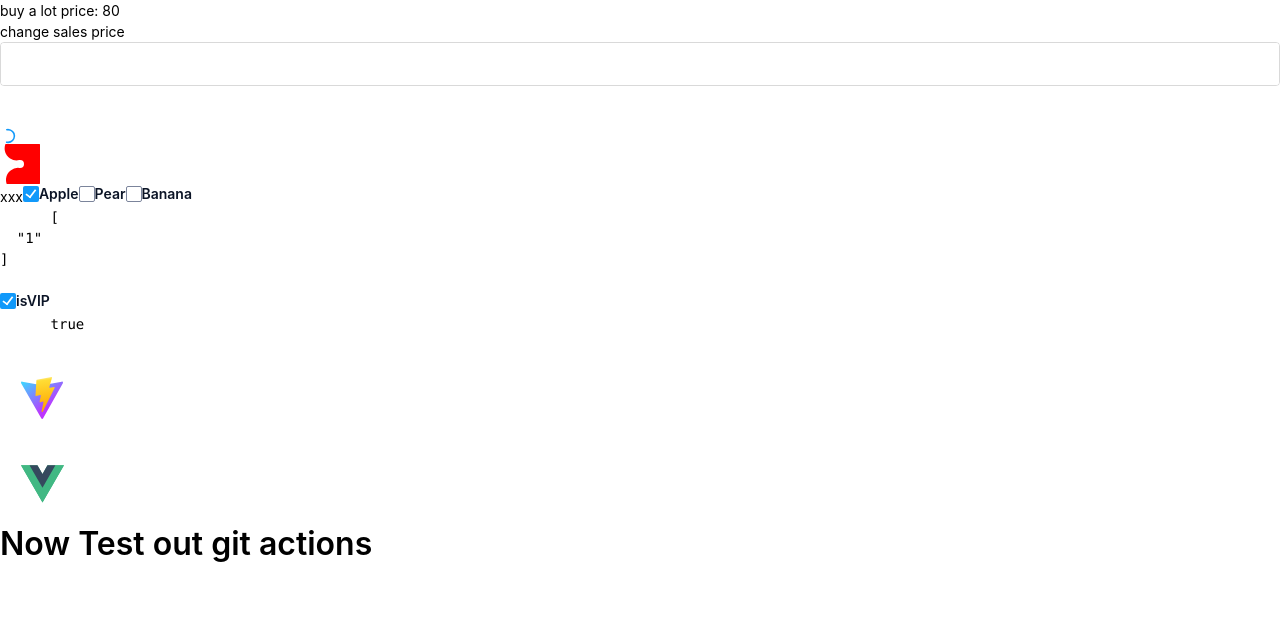
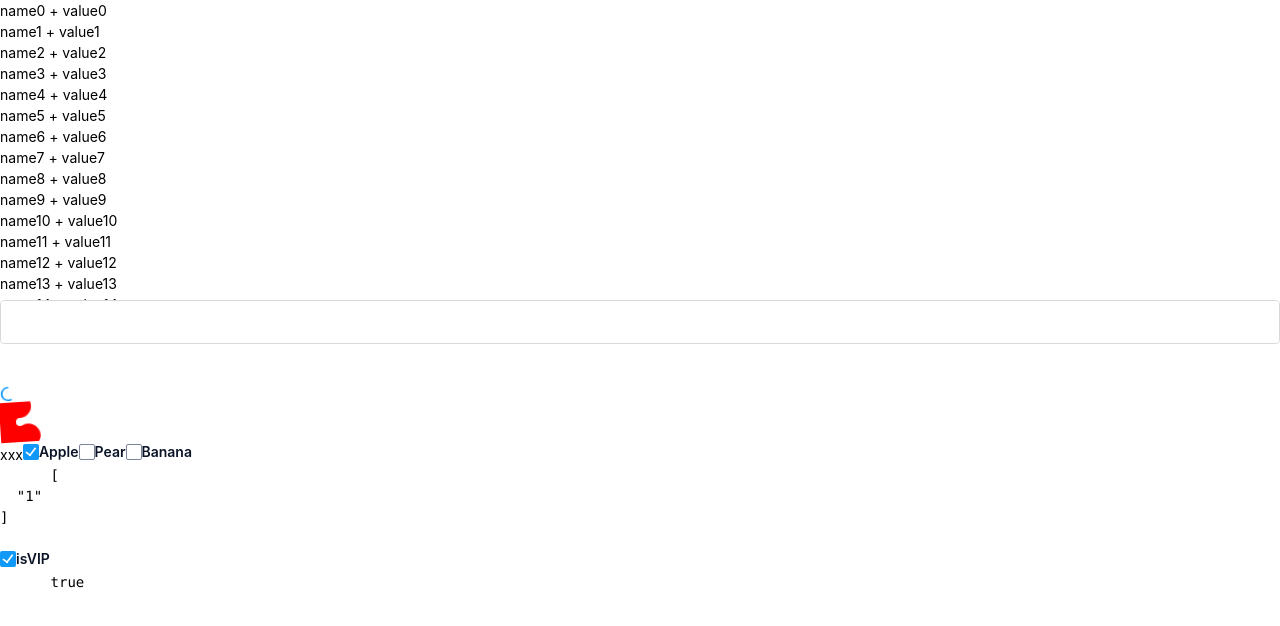
Before and after one commit to NoMoneyToRaisePigs/vue3-ui-lib, a Vue app: page / in a window 1280 px wide. Shown: the top 626 px of the page. Built offline with nearby package versions, Linux system fonts and the light colour scheme.

Commit message:
List Component - update slot logic

```diff
--- a/src/App.vue
+++ b/src/App.vue
@@ -1,10 +1,10 @@
 <template>
   <div>
-    <p>buy a lot price: {{ BuyAlot }}</p>
-    <p>{{ internalPrice }}</p>
-    <button @click="chagneSalesPrice">
-      change sales price
-    </button>
+    <FunList :items="items" :item-height="itemHeight" :buffer="buffer">
+      <template #default="{ item }">
+        <p>{{ item.name }} + {{ item.value }}</p>
+      </template>
+    </FunList>
   </div>
   <div>
     <XInput v-model="inputVal" />
@@ -41,29 +41,6 @@
       {{ isVIP }}
     </pre>
   </div>
-  <div>
-    <a
-      href="https://vitejs.dev"
-      target="_blank"
-    >
-      <img
-        src="/vite.svg"
-        class="logo"
-        alt="Vite logo"
-      >
-    </a>
-    <a
-      href="https://vuejs.org/"
-      target="_blank"
-    >
-      <img
-        src="./assets/vue.svg"
-        class="logo vue"
-        alt="Vue logo"
-      >
-    </a>
-  </div>
-  <h2>Now Test out git actions</h2>
 </template>
 
 <script setup lang="ts">
@@ -71,36 +48,36 @@ import { ref, reactive, computed } from 'vue'
 import { Checkbox } from './components/index'
 import { Loading } from './components/index'
 import { XInput } from './components/index'
+import { FunList } from './components/index'
+import { virtualItem } from './components/list/src/index.vue'
+
+interface MyItem extends virtualItem {
+  name: string,
+  value: string,
+}
 
 const arrayVal = ref(['1'])
 const isVIP = ref(true)
 
 const inputVal = ref('')
 
-const product = reactive({
-  price: {
-    sale: 9,
-    single: 10,
-  },
-  storage: 10,
-})
-
-
-const salesPrice = computed(() => {
-  return product.price.single * 0.8
-})
-
-const BuyAlot = computed(() => {
-  return salesPrice.value * product.storage
-})
-
-function chagneSalesPrice() {
-  product.price.sale = 8
-}
 
 function change() {
   arrayVal.value = ['1', '2']
 }
+
+const items: virtualItem[] = []
+
+for (let i = 0; i < 1000; i++) {
+  items.push({
+    index: i,
+    name: `name${i}`,
+    value: `value${i}`,
+  })
+}
+
+const buffer = 2
+const itemHeight = 20
 </script>
 
 <style scoped>
--- a/src/components/index.ts
+++ b/src/components/index.ts
@@ -1,9 +1,11 @@
 import { Checkbox } from './checkbox'
 import { Loading } from './loading'
 import { XInput } from './input'
+import { FunList } from './list'
 
 export {
   Checkbox,
   Loading,
   XInput,
+  FunList,
 }
--- a/src/components/list/src/index.vue
+++ b/src/components/list/src/index.vue
@@ -2,8 +2,8 @@
   <div ref="wrapper" class="fun-virtual-list-wrapper">
     <div class="fake" style="width: 2px" :style="fakeStyle" />
     <div :style="listStyle">
-      <div v-for="item in visibleItems" :key="item" style="width: 200px;">
-        {{ item }}
+      <div v-for="item in visibleItems" :key="item.index" style="width: 200px;">
+        <slot :item="item" />
       </div>
     </div>
   </div>
@@ -13,22 +13,35 @@
 import { ref, computed, toRefs, StyleValue  } from 'vue'
 import { useScroll, useElementSize } from '@vueuse/core'
 
-interface Props {
-  items: string[]
-  itemHeight: number
-  itemCount: number
-  buffer: number
+export interface virtualItem {
+  index: number
+  [key: string]: unknown
 }
 
-const props = defineProps<Props>()
 
-const { itemHeight, itemCount, buffer, items } = toRefs(props)
+interface Props<T extends virtualItem = virtualItem> {
+  items: T[]
+  itemHeight: number
+  buffer?: number
+}
+
+const props = withDefaults(defineProps<Props>(), {
+  buffer: 2,
+})
+
+const { itemHeight, buffer, items } = toRefs(props)
 
 const wrapper = ref()
 const { y: scrollTop } = useScroll(wrapper)
 const { height: containerHeight } = useElementSize(wrapper)
 
+const indexedItem = computed(() => {
+  return items.value.map((item, index) => ({ ...item, index }))
+})
 
+const itemCount = computed(() => {
+  return items.value.length
+})
 
 const totalHeight = computed(() => {
   return itemCount.value * itemHeight.value
```
